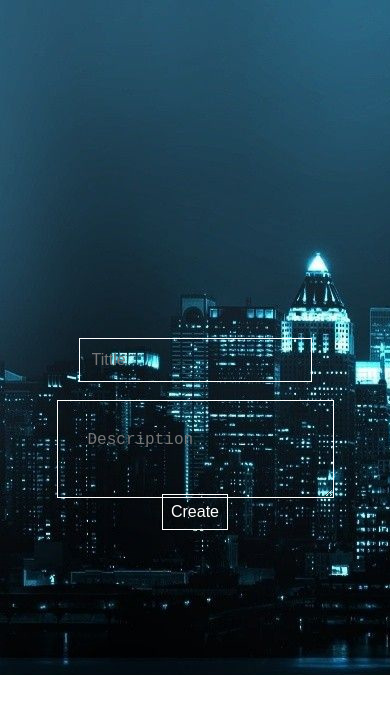
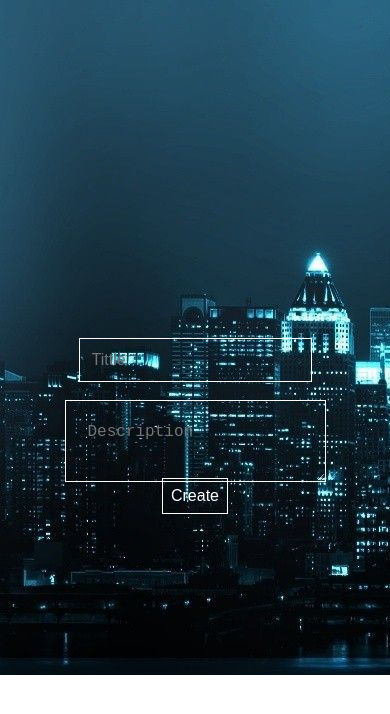
Before and after one commit to jaskirat1313/assignment, a React (Create React App) app: page / in a window 390 px wide. Shown: the top 714 px of the page. Built offline with nearby package versions, Linux system fonts and the light colour scheme.

Commit message:
final changes

```diff
--- a/src/App.css
+++ b/src/App.css
@@ -108,7 +108,4 @@ button {
     width: 320px;
     margin: 16px;
   }
-  textarea {
-    padding: 30px;
-  }
 }
```
Also changed, not shown: 1 other file (tests, documents, lock files or other folders).
